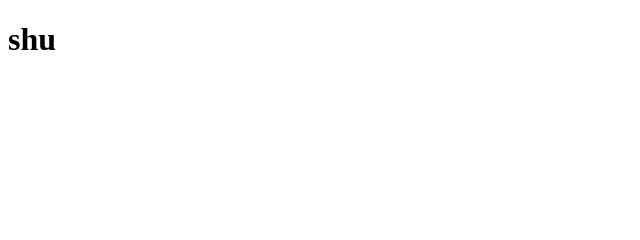
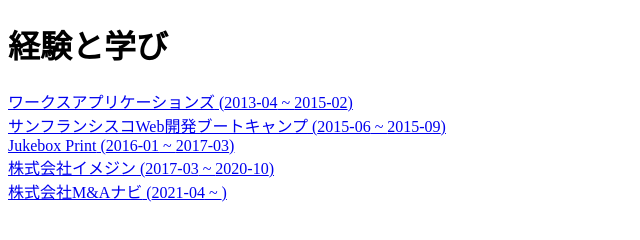
Before and after one commit to yoshioka-s/about-me, a Gatsby site: page /experiences in a window 1280 px wide. Shown: the whole page, without its empty margins (0-640 px from the left). Built offline with nearby package versions, Linux system fonts and the light colour scheme; Gatsby itself is replaced by a stand-in of ours.

Commit message:
add index page

```diff
--- a/src/pages/experiences/index.tsx
+++ b/src/pages/experiences/index.tsx
@@ -1,14 +1,52 @@
 import * as React from "react"
-import { graphql, PageProps } from "gatsby"
+import { graphql, PageProps, Link } from "gatsby"
 
-const BlogPostTemplate: React.FC = () =>  {
+type DataProps = {
+  allMarkdownRemark: {
+    edges: {
+      node: {
+        frontmatter: {
+          from: string
+          to: string
+          slug: string
+          title: string
+        }
+      }
+    }[]
+  }
+}
+const Experiences: React.FC<PageProps<DataProps>> = ({ data }) =>  {
+  const pages = data.allMarkdownRemark.edges.map(({ node }) => node).sort((node, previous) => {
+    return node.frontmatter.from < previous.frontmatter.from ? -1 : 1
+  })
   return (
     <div>
-      <div>
-        <h1>shu</h1>
-      </div>
+      <h1>経験と学び</h1>
+      {pages.map((node) => (
+        <div key={node.frontmatter.slug}>
+          <Link to={`/experiences/${node.frontmatter.slug}`}>
+            {node.frontmatter.title} ({node.frontmatter.from} ~ {node.frontmatter.to})
+          </Link>
+        </div>
+      ))}
     </div>
   )
 }
 
-export default BlogPostTemplate
+export default Experiences
+
+export const pageQuery = graphql`
+  query ExperiencesQuery {
+    allMarkdownRemark {
+      edges{
+        node {
+          frontmatter {
+            from
+            to
+            slug
+            title
+          }
+        }
+      }
+    }
+  }`
--- a/src/pages/experiences/{markdownRemark.frontmatter__slug}.tsx
+++ b/src/pages/experiences/{markdownRemark.frontmatter__slug}.tsx
@@ -12,9 +12,7 @@
     }
   }
 }
-const BlogPostTemplate: React.FC<PageProps<DataProps>> = ({
-  data,
-}) =>  {
+const BlogPostTemplate: React.FC<PageProps<DataProps>> = ({ data }) =>  {
   const { markdownRemark } = data
   const { frontmatter, html } = markdownRemark
   return (
```
